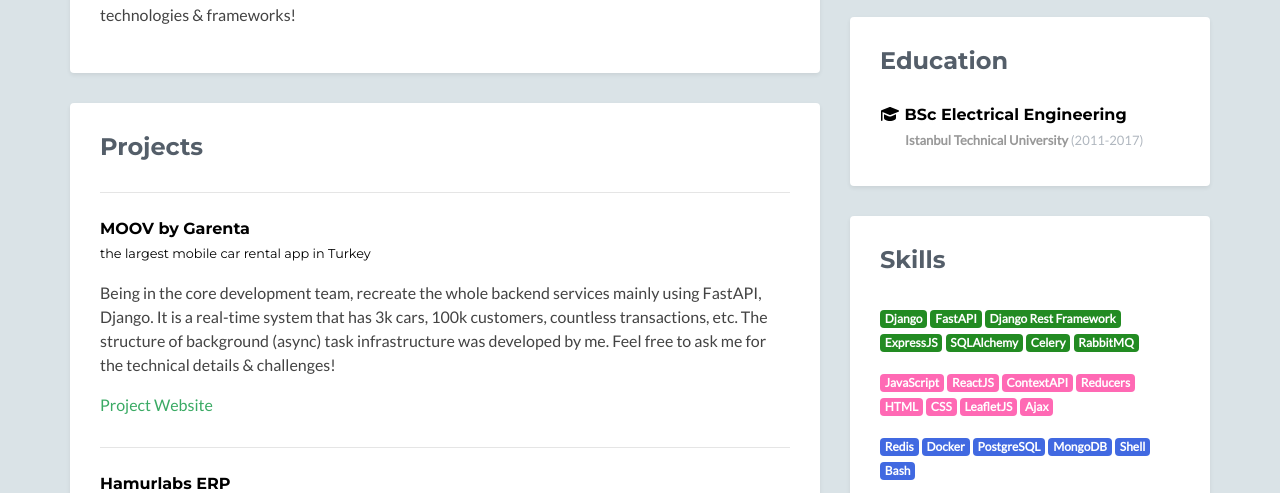
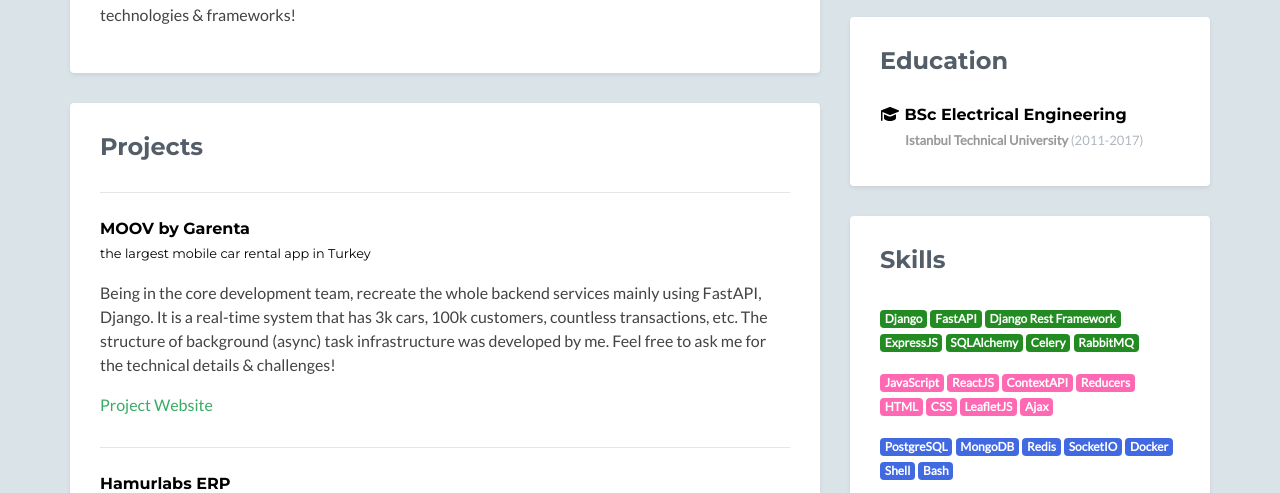
Before and after one commit to barisortac/barisortac.github.io, a plain HTML site: page index.html in a window 1280 px wide. Shown: the part 447-940 px from the top of the page. Drawn offline with nearby package versions, Linux system fonts and the light colour scheme; no server answers.

Commit message:
add skills

```diff
--- a/index.html
+++ b/index.html
@@ -115,7 +115,8 @@
                             perspectives always thrill me. In every bug I meet,
                             I try to
                             apply and seek the best practices.
-                            I also love to make some mini proof-of-concept games to comprehend technologies & frameworks!
+                            I also love to make some mini proof-of-concept games
+                            to comprehend technologies & frameworks!
                         </p>
                     </div><!--//content-->
                 </div><!--//section-inner-->
@@ -411,16 +412,20 @@
                             </li>
                             <li><i class="fab fa-github-alt"></i><span
                                     class="sr-only"></span><a
-                                    href="https://www.github.com/barisortac" target="_blank">Github</a>
+                                    href="https://www.github.com/barisortac"
+                                    target="_blank">Github</a>
                             </li>
                             <li><i class="fab fa-linkedin-in"></i><span
                                     class="sr-only"></span><a
-                                    href="https://www.linkedin.com/in/baris-ortac" target="_blank">Linkedin</a>
+                                    href="https://www.linkedin.com/in/baris-ortac"
+                                    target="_blank">Linkedin</a>
                             </li>
                             <li><i class="fas fa-arrow-right"></i>
                                 <span
                                         class="sr-only">
-                                </span><a href="assets/resume/BarisOrtac-Resume.pdf" target="_blank">
+                                </span><a
+                                        href="assets/resume/BarisOrtac-Resume.pdf"
+                                        target="_blank">
                                     <b>Download Resume</b>
                                 </a>
                             </li>
@@ -482,8 +487,6 @@
                             </span>
 
                         </p>
-
-
                         <p>
                         <span class="badge badge-info"
                               style="background-color: hotpink;">
@@ -518,16 +521,7 @@
                                 Ajax
                         </span>
                         </p>
-
                         <p>
-                        <span class="badge badge-info"
-                              style="background-color: royalblue;">
-                                Redis
-                            </span>
-                            <span class="badge badge-info"
-                                  style="background-color: royalblue;">
-                                Docker
-                            </span>
                             <span class="badge badge-info"
                                   style="background-color: royalblue;">
                                 PostgreSQL
@@ -538,13 +532,24 @@
                             </span>
                             <span class="badge badge-info"
                                   style="background-color: royalblue;">
+                                Redis
+                            </span>
+                            <span class="badge badge-info"
+                                  style="background-color: royalblue;">
+                                SocketIO
+                            </span>
+                            <span class="badge badge-info"
+                                  style="background-color: royalblue;">
+                                Docker
+                            </span>
+                            <span class="badge badge-info"
+                                  style="background-color: royalblue;">
                                 Shell
                             </span>
                             <span class="badge badge-info"
                                   style="background-color: royalblue;">
                                 Bash
                             </span>
-
                         </p>
                         <hr class="my-xl-3">
                         <span class="badge badge-info"
@@ -570,14 +575,16 @@
                     <div class="content">
                         <div class="item">
                             <blockquote class="quote">
-                                <p><i class="fas fa-quote-left"></i>Barış is a great developer, that's all I can say.</p>
+                                <p><i class="fas fa-quote-left"></i>Barış is a
+                                    great developer, that's all I can say.</p>
                             </blockquote>
                             <p class="source"><span
                                     class="name">Bahadır Sönmez</span><br/><span
                                     class="title">IOS Developer</span></p>
                         </div><!--//item-->
 
-                        <p><a class="more-link" href="https://www.linkedin.com/in/bahadir-sonmez-itu/"><i
+                        <p><a class="more-link"
+                              href="https://www.linkedin.com/in/bahadir-sonmez-itu/"><i
                                 class="fas fa-external-link-alt"></i>More on
                             Linkedin</a></p>
 
```
Lines whose indentation alone changed are shown as unchanged.
